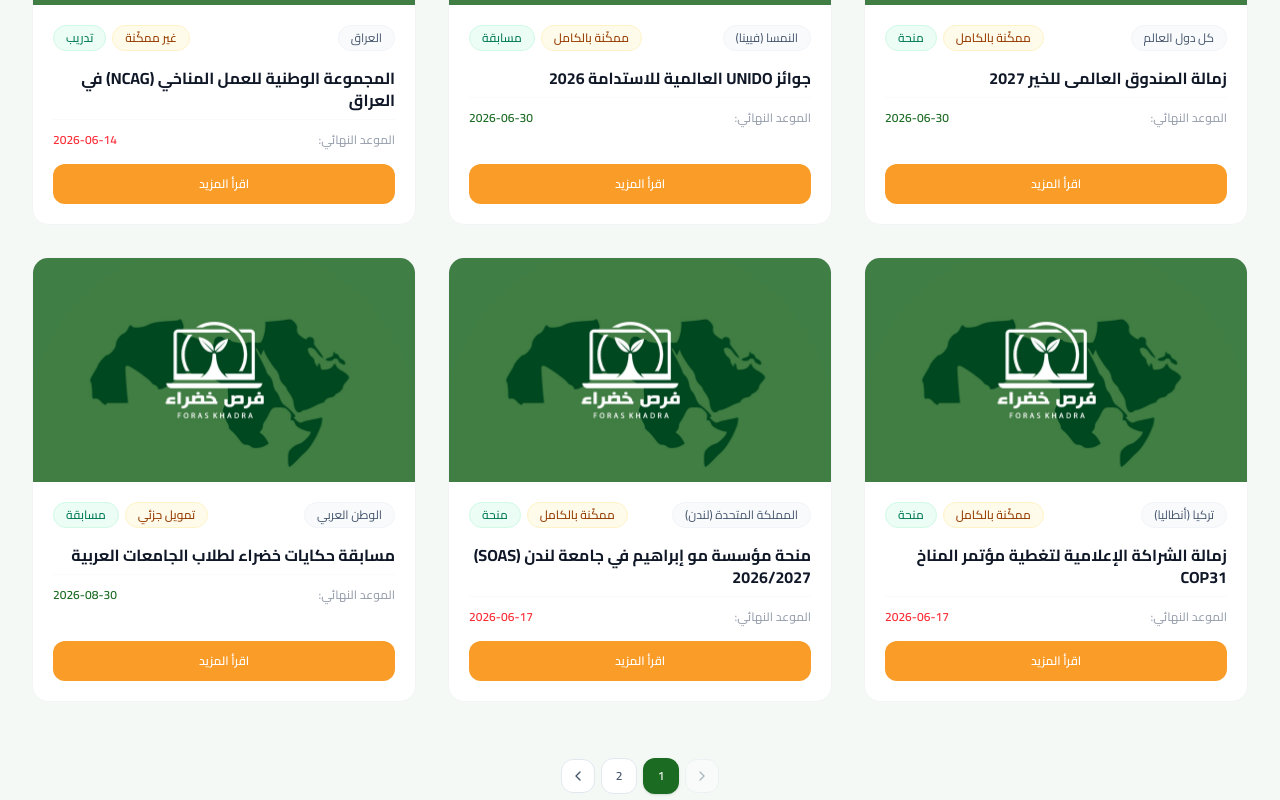
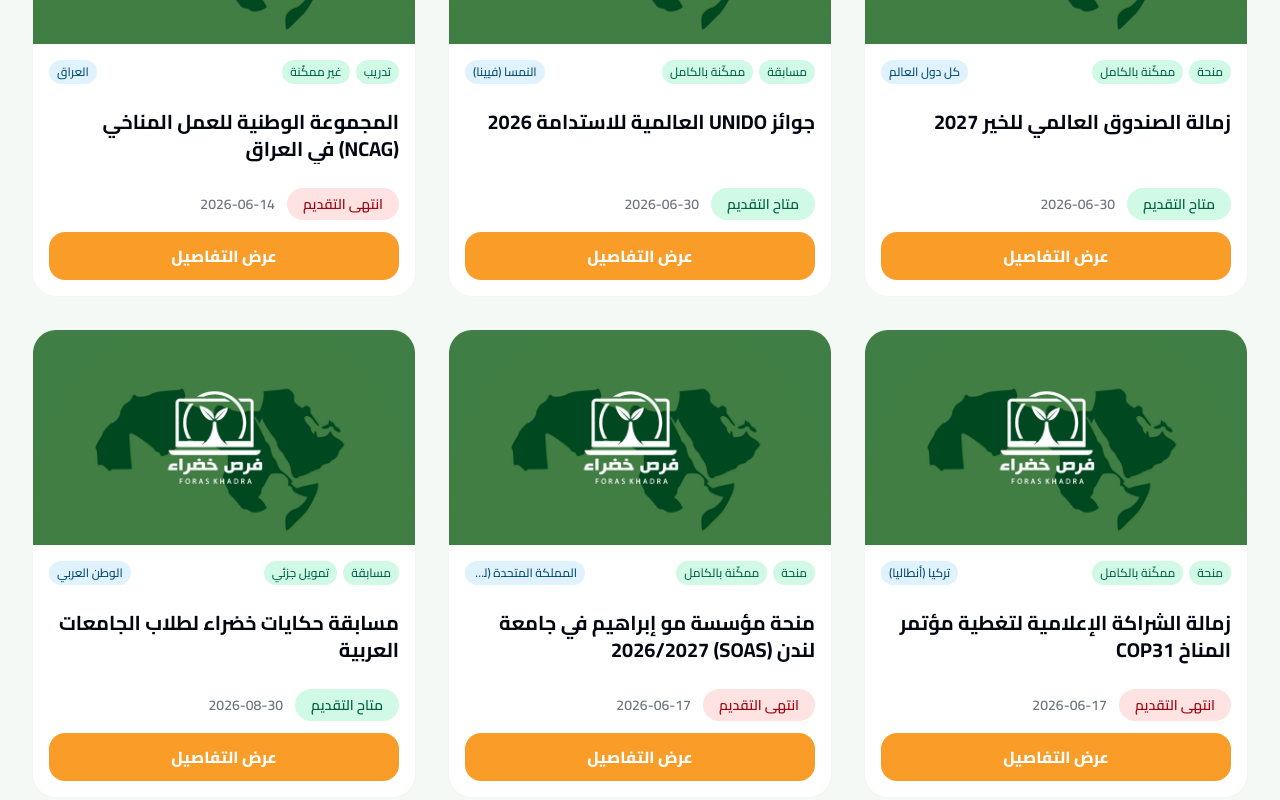
Before and after one commit to yasser8111/foras_khdra_task, a React (Vite) app: page / in a window 1280 px wide. Shown: the part 1520-2320 px from the top of the page. Built offline with nearby package versions, Linux system fonts and the light colour scheme.

Commit message:
up date the UI in dashbord & footer & card & serchbar

```diff
--- a/src/components/Card.jsx
+++ b/src/components/Card.jsx
@@ -1,18 +1,18 @@
 import React from "react";
 
 const BADGE_STYLES = {
-  "وظيفة": "bg-emerald-50 text-emerald-700 border-emerald-100",
-  "الوظائف": "bg-emerald-50 text-emerald-700 border-emerald-100",
-  "تدريب": "bg-emerald-50 text-emerald-700 border-emerald-100",
-  "فرص التدريب": "bg-emerald-50 text-emerald-700 border-emerald-100",
-  "برنامج": "bg-emerald-50 text-emerald-700 border-emerald-100",
-  "المسابقات": "bg-emerald-50 text-emerald-700 border-emerald-100",
+  منحة: "bg-emerald-100 text-emerald-800",
+  وظيفة: "bg-emerald-100 text-emerald-800",
+  تدريب: "bg-emerald-100 text-emerald-800",
+  برنامج: "bg-emerald-100 text-emerald-800",
+  المسابقات: "bg-emerald-100 text-emerald-800",
 };
 
-const DEFAULT_BADGE = "bg-emerald-50 text-emerald-700 border-emerald-100";
+const DEFAULT_BADGE = "bg-emerald-100 text-emerald-800";
 
 export default function OpportunityCard({ opportunity, onViewDetails }) {
-  const { title, type, country, description, image, deadline, fundingStatus } = opportunity;
+  const { title, type, country, description, image, deadline, fundingStatus } =
+    opportunity;
 
   let isOpen = true;
   if (deadline && deadline !== "لم يحدد") {
@@ -26,48 +26,55 @@
   const badgeClass = BADGE_STYLES[type] || DEFAULT_BADGE;
 
   return (
-    <div
-      className="group bg-white rounded-2xl flex flex-col h-full justify-between transition-all duration-300 text-right select-none overflow-hidden border border-gray-100 hover:shadow-xl hover:shadow-brand-green/10 hover:border-brand-green/20 transform hover:-translate-y-1"
-    >
-      <div className="w-full h-56 overflow-hidden bg-gray-50">
+    <div className="bg-white rounded-3xl flex flex-col h-full justify-between transition-all duration-300 text-right select-none overflow-hidden border border-gray-100 hover:shadow-xl transform hover:-translate-y-1">
+      <div className="h-1/2 overflow-hidden bg-brand-green flex items-center justify-center">
         <img
           src={image || "/placeholder.png"}
           alt={title}
-          className="w-full h-full object-cover"
+          className="h-full w-full object-cover"
           loading="lazy"
         />
       </div>
 
-      <div className="p-5 flex flex-col grow justify-between">
+      <div className="p-4 flex flex-col grow justify-between">
         <div>
-          <div className="flex flex-row-reverse items-center justify-between gap-2 mb-4">
-            <div className="flex flex-row-reverse items-center gap-1.5">
-              <span className={`text-xs font-medium px-3 py-1 rounded-full border ${badgeClass}`}>
-                {type}
+          <div className="flex flex-wrap items-center gap-1.5 text-xs font-medium">
+            <div className="flex flex-row-reverse items-center justify-between w-full">
+              <span
+                className="text-sky-900 bg-sky-100 px-2 py-1 rounded-full max-w-[120px] truncate"
+                title={country || "كل دول العالم"}
+              >
+                {country || "كل دول العالم"}
               </span>
-              {fundingStatus && (
-                <span className="text-xs font-medium px-3 py-1 rounded-full border border-amber-100 bg-amber-50 text-amber-800">
-                  {fundingStatus}
+
+              <div className="flex items-center gap-1.5">
+                <span
+                  className={`px-2 py-1 rounded-full truncate max-w-[100px] ${badgeClass}`}
+                >
+                  {type}
                 </span>
-              )}
+                {fundingStatus && (
+                  <span className="px-2 py-1 rounded-full bg-emerald-100 text-emerald-800 truncate max-w-[100px]">
+                    {fundingStatus}
+                  </span>
+                )}
+              </div>
             </div>
-
-            <span
-              className="text-xs text-slate-600 bg-slate-50 border border-slate-100 px-3 py-1 rounded-full max-w-[150px] truncate"
-              title={country || "غير محدد"}
-            >
-              {country || "غير محدد"}
-            </span>
           </div>
 
-          <h3 className="text-base font-bold leading-snug mb-2 line-clamp-2 transition-colors duration-300 text-gray-900 group-hover:text-brand-green">
+          <h3 className="h-14 text-xl font-bold leading-snug my-6 line-clamp-2 text-gray-950">
             {title}
           </h3>
 
-          <div className="border-t border-gray-50 pt-3 mb-4 flex items-center justify-between text-xs text-gray-500">
-            <span className="font-medium text-gray-400">الموعد النهائي:</span>
-            <span className={`font-semibold ${isOpen ? "text-brand-green" : "text-red-500"}`}>
-              {deadline || "غير محدد"}
+          <div className="mb-3 flex items-center justify-start gap-3 text-sm">
+            <span
+              className={`font-semibold px-4 py-1.5 rounded-full ${isOpen ? "bg-emerald-100 text-emerald-800" : "bg-red-100 text-red-800"}`}
+            >
+              {isOpen ? "متاح التقديم" : "انتهى التقديم"}
+            </span>
+
+            <span className="font-semibold text-gray-500">
+              {deadline || "لم محدد"}
             </span>
           </div>
         </div>
@@ -75,9 +82,9 @@
         <div className="flex justify-start">
           <button
             onClick={() => onViewDetails(opportunity)}
-            className="w-full text-xs font-semibold py-3 px-4 rounded-xl transition-all duration-300 bg-brand-orange hover:bg-brand-orange/80 text-white cursor-pointer"
+            className="w-full text-md font-extrabold py-3 px-6 rounded-2xl transition-all duration-300 bg-brand-orange hover:bg-brand-orange/90 text-white cursor-pointer"
           >
-            اقرأ المزيد
+            عرض التفاصيل
           </button>
         </div>
       </div>
--- a/src/components/Dashboard.jsx
+++ b/src/components/Dashboard.jsx
@@ -9,7 +9,8 @@
 const ITEMS_PER_PAGE = 12;
 
 export default function Dashboard() {
-  const [filteredOpportunities, setFilteredOpportunities] = useState(opportunitiesData);
+  const [filteredOpportunities, setFilteredOpportunities] =
+    useState(opportunitiesData);
   const [currentPage, setCurrentPage] = useState(1);
   const [searchBarKey, setSearchBarKey] = useState(0);
   const lenisRef = useRef(null);
@@ -71,23 +72,24 @@
                 key={opp.id}
                 opportunity={opp}
                 onViewDetails={(item) => {
-                  if (item.link)
-                    window.open(item.link, "_blank", "noopener");
+                  if (item.link) window.open(item.link, "_blank", "noopener");
                 }}
               />
             ))}
           </div>
 
           {totalPages > 1 && (
-            <div className="flex items-center justify-center gap-1.5 mt-6 dir-rtl">
+            <div className="flex items-center justify-center mt-6" dir="rtl">
+              <div className="flex items-center p-1 bg-white  rounded-xl">
                 <button
                   onClick={() => handlePageChange(currentPage - 1)}
                   disabled={currentPage === 1}
-                className="p-2 rounded-xl border border-slate-200 bg-white text-slate-600 disabled:opacity-40 disabled:hover:bg-white hover:bg-slate-50 transition-colors cursor-pointer disabled:cursor-not-allowed"
+                  className="p-2 rounded-lg text-slate-600 disabled:opacity-40 hover:bg-brand-bg transition-all cursor-pointer disabled:cursor-not-allowed disabled:hover:bg-transparent "
                 >
                   <ChevronRight className="w-4 h-4" />
                 </button>
 
+                <div className="flex items-center mx-1 gap-1">
                   {Array.from({ length: totalPages }, (_, index) => {
                     const pageNum = index + 1;
                     const isCurrent = currentPage === pageNum;
@@ -95,24 +97,26 @@
                       <button
                         key={pageNum}
                         onClick={() => handlePageChange(pageNum)}
-                    className={`w-9 h-9 text-xs font-semibold rounded-xl transition-all cursor-pointer ${
+                        className={`w-8 h-8 text-xs font-semibold rounded-lg transition-all cursor-pointer ${
                           isCurrent
-                        ? "bg-brand-green text-white shadow-sm"
-                        : "border border-slate-200 bg-white text-slate-600 hover:bg-slate-50"
+                            ? "bg-brand-green text-white"
+                            : "text-slate-600 hover:bg-brand-bg "
                         }`}
                       >
                         {pageNum}
                       </button>
                     );
                   })}
+                </div>
 
                 <button
                   onClick={() => handlePageChange(currentPage + 1)}
                   disabled={currentPage === totalPages}
-                className="p-2 rounded-xl border border-slate-200 bg-white text-slate-600 disabled:opacity-40 disabled:hover:bg-white hover:bg-slate-50 transition-colors cursor-pointer disabled:cursor-not-allowed"
+                  className="p-2 rounded-lg text-slate-600 disabled:opacity-40 hover:bg-brand-bg transition-all cursor-pointer disabled:cursor-not-allowed disabled:hover:bg-transparent"
                 >
                   <ChevronLeft className="w-4 h-4" />
                 </button>
+              </div>
             </div>
           )}
         </div>
--- a/src/components/SearchBar.jsx
+++ b/src/components/SearchBar.jsx
@@ -137,7 +137,7 @@
     >
       {/* Wrapper with dynamic height styles depending on filter expand state */}
       <div
-        className={`absolute top-0 inset-x-0 bg-slate-50 border rounded-2xl p-2 transition-all duration-300 ease-out overflow-hidden shadow-sm ${
+        className={`absolute top-0 inset-x-0 bg-white border rounded-2xl p-2 transition-all duration-300 ease-out overflow-hidden ${
           showFilters
             ? "border-brand-green bg-white shadow-xl max-h-[60vh]"
             : "border-slate-200/80 max-h-[54px] focus-within:bg-white focus-within:border-brand-green"
```
Also changed, not shown: src/components/Footer.jsx (+6 -8 lines), public/assets/footer/text-footer.svg (added), 1 other file (tests, documents, lock files or other folders). Lines whose indentation alone changed are shown as unchanged.
